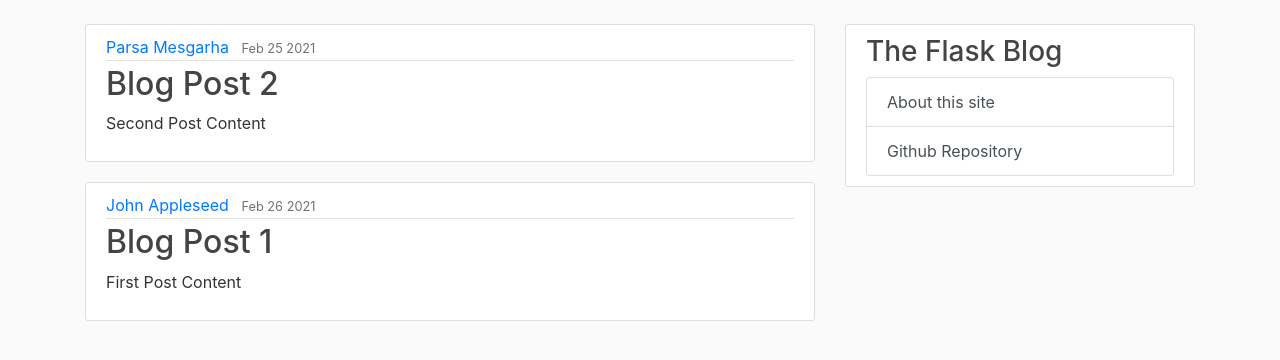
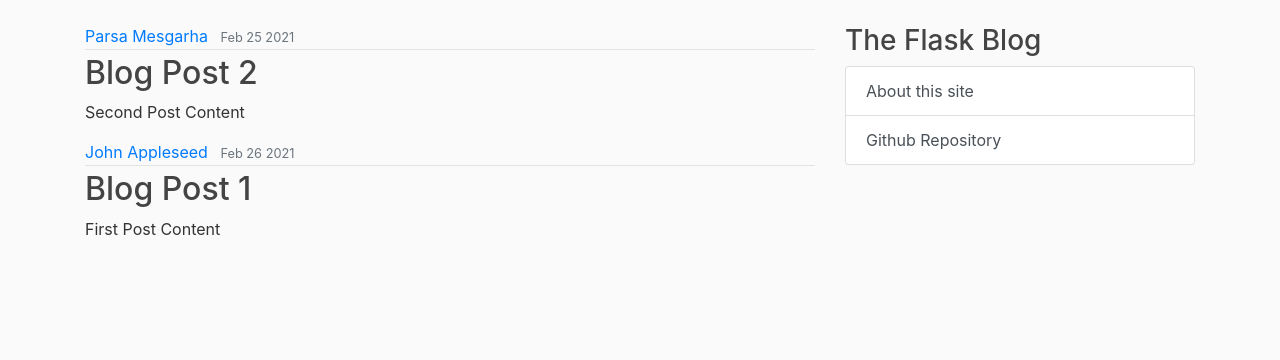
Before and after one commit to pzrsa/flask_blog, a Flask app: page / in a window 1280 px wide. Shown: the part 56-416 px from the top of the page. Run offline with Flask 2, Linux system fonts and the light colour scheme; some libraries are stand-ins or nearby versions.

Commit message:
testing something

```diff
--- a/flaskblog/static/style.css
+++ b/flaskblog/static/style.css
@@ -24,13 +24,13 @@ h1, h2, h3, h4, h5, h6 {
     font-weight: 500;
 }
 
-.content-section {
+/* .content-section {
     background: #ffffff;
     padding: 10px 20px;
     border: 1px solid #dddddd;
     border-radius: 3px;
     margin-bottom: 20px;
-}
+} */
 
 .article-title {
     color: #444444;
```
